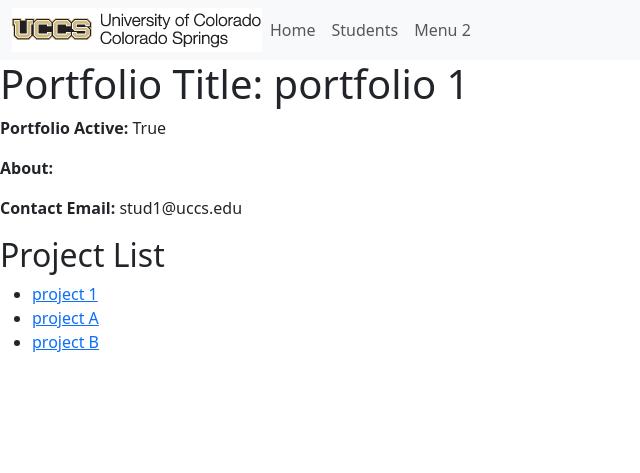
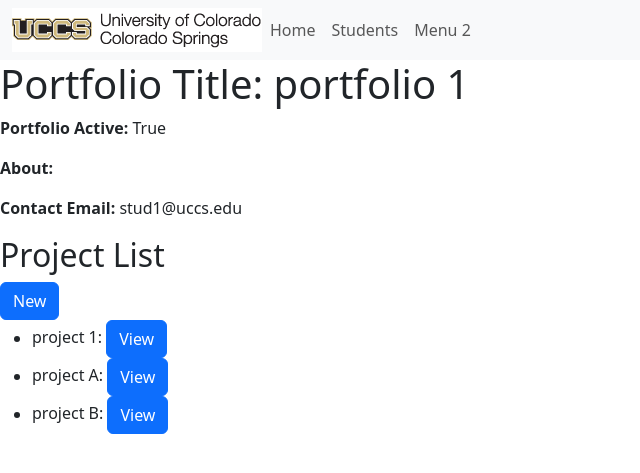
Before and after one commit to angier000/django-portfolio, a Django app: page /portfolio/1 in a window 1280 px wide. Shown: the top 473 px of the page, without its empty margins (0-640 px from the left). Run offline with Django 4.2, Linux system fonts and the light colour scheme; data comes from the database, SQL or seed files in the repository; some libraries are stand-ins or nearby versions.

Commit message:
update portfolio_detail.html to add buttons and access resource

```diff
--- a/portfolio_app/templates/portfolio_app/portfolio_detail.html
+++ b/portfolio_app/templates/portfolio_app/portfolio_detail.html
@@ -9,12 +9,18 @@
     <p><strong>Contact Email: </strong> {{ portfolio.contact_email }} </p>
 
     <h2>Project List</h2>
+    <a class="btn btn-primary" href="{% url 'create_project' portfolio.id %}" role="button">New</a>
+
+    {% if projects %}
+
     <ul>
         {% for project in projects %}
             <li>
-                <a href="{{ project.get_absolute_url }}">{{ project.title }}</a>
+                {{ project.title }}:
+                <a class="btn btn-primary" href="{{ project.get_absolute_url }}" role="button">View</a>
             </li>
         {% endfor %}
     </ul>
+    {% endif %}
 
 {% endblock %}
```
